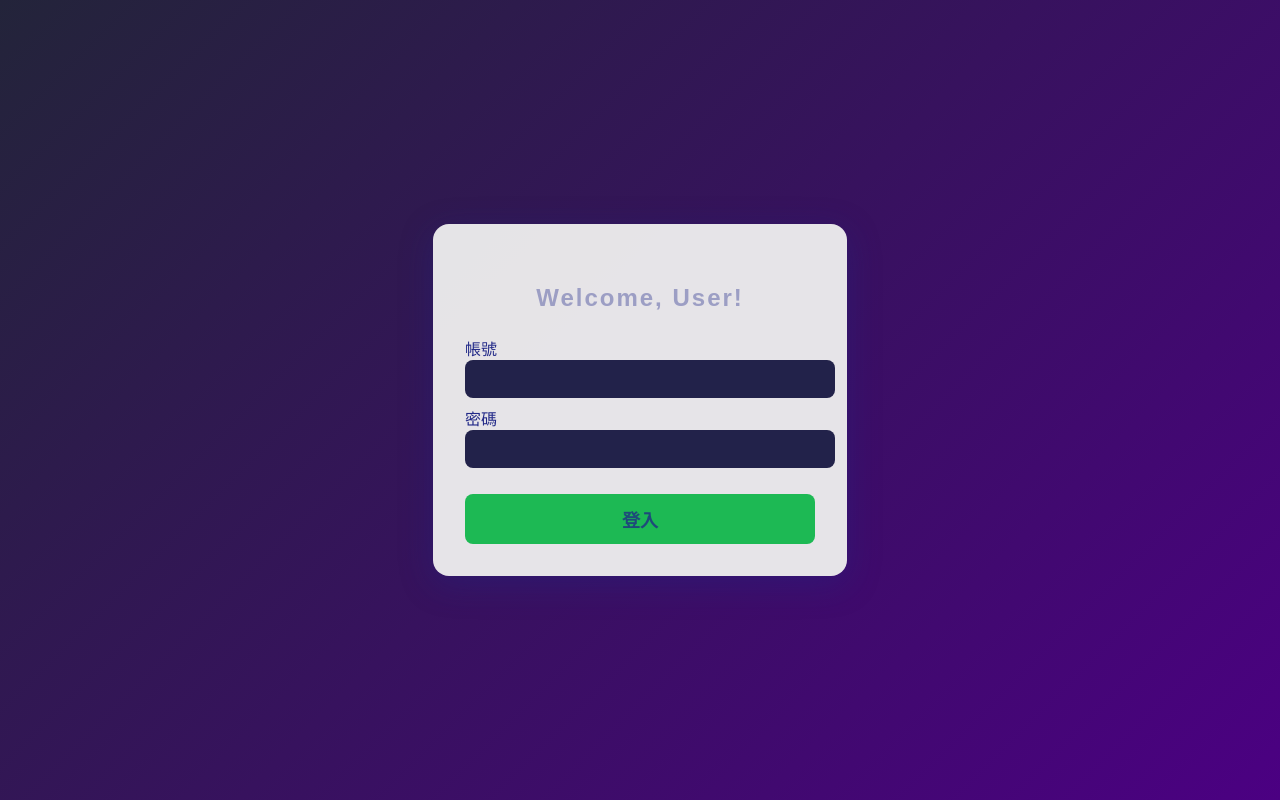
After one commit to princend/lyra, a Django app: page /login/ in a window 1280 px wide. The commit adds this page. Run offline with Django 4.2, Linux system fonts and the light colour scheme; style sheets or scripts are compiled from the project's sources.

Commit message:
新增登入頁面

```diff
--- a/lyra/urls.py
+++ b/lyra/urls.py
@@ -7,6 +7,7 @@ urlpatterns = [
     path('', views.index, name='index'),
     path('search',views.search,name='search'),
     path("__reload__/", include("django_browser_reload.urls")),
+    path('login/', views.login_view, name='login'),
 ]
 
 if settings.DEBUG:
--- a/lyra/views.py
+++ b/lyra/views.py
@@ -4,9 +4,11 @@ import requests
 import pandas as pd
 import pdfplumber
 import docx
-from django.shortcuts import render
+from django.shortcuts import render, redirect
 from django.conf import settings
 from django.apps import apps
+from django.contrib.auth import authenticate, login
+from django.contrib import messages
 
 from django.views.decorators.csrf import csrf_exempt
 import cv2
@@ -206,3 +208,15 @@ def send_image_to_api(image_file):
     except Exception as error:
         print('error is ',error)
         print('傳輸圖片檔案錯誤')
+
+def login_view(request):
+    if request.method == 'POST':
+        username = request.POST.get('username')
+        password = request.POST.get('password')
+        user = authenticate(request, username=username, password=password)
+        if user is not None:
+            login(request, user)
+            return redirect('/')  # 登入成功後導向首頁，可依需求修改
+        else:
+            messages.error(request, '帳號或密碼錯誤')
+    return render(request, 'login.html')
--- a/templates/index.html
+++ b/templates/index.html
@@ -747,7 +747,7 @@
                 </div>
                 <div class="actions">
                     <!-- <button class="install-btn">Install App</button> -->
-                    <button class="sign-in-btn">
+                    <button class="sign-in-btn" onclick="window.location.href='/login/'">
                         <i class="fa fa-user" aria-hidden="true"></i>
                         Sign In</button>
                 </div>
--- /dev/null
+++ b/templates/login.html
@@ -0,0 +1,100 @@
+<!DOCTYPE html>
+<html lang="zh-Hant">
+<head>
+    <meta charset="UTF-8">
+    <title>Welcome 歡迎!!!</title>
+    <link rel="stylesheet" href="/static/styles/styles.scss">
+    <style>
+        body {
+            min-height: 100vh;
+            /* 使用深色漸層背景 */
+            background: linear-gradient(135deg, #23243a 0%, #4B0082 100%);
+            display: flex;
+            align-items: center;
+            justify-content: center;
+        }
+        .login-card {
+            background: rgba(240, 240, 240, 0.95);
+            padding: 40px 32px 32px 32px;
+            border-radius: 16px;
+            box-shadow: 0 8px 32px 0 rgba(31, 38, 135, 0.37);
+            width: 100%;
+            max-width: 350px;
+            color: var(--text-color);
+            display: flex;
+            flex-direction: column;
+            align-items: center;
+        }
+        .login-card h2 {
+            margin-bottom: 24px;
+            color: rgba(31, 38, 135, 0.37);
+            letter-spacing: 2px;
+        }
+        .login-card label {
+            align-self: flex-start;
+            margin-bottom: 6px;
+            margin-top: 12px;
+            color: rgba(31, 38, 135, 0.99);
+        }
+        .login-card input[type="text"],
+        .login-card input[type="password"] {
+            width: 100%;
+            padding: 10px;
+            border-radius: 8px;
+            border: none;
+            margin-bottom: 8px;
+            background: #22224a;
+            color: #fff;
+            font-size: 16px;
+        }
+        .login-card button {
+            width: 100%;
+            padding: 12px;
+            border-radius: 8px;
+            border: none;
+            background: var(--secondary-color);
+            color: rgba(31, 38, 135, 0.75);
+            font-size: 18px;
+            font-weight: bold;
+            cursor: pointer;
+            margin-top: 18px;
+            transition: background 0.2s;
+        }
+        .login-card button:hover {
+            background: #C0C9EE;
+            color:white;
+        }
+        .login-card ul {
+            padding: 0;
+            margin-bottom: 10px;
+            width: 100%;
+        }
+        .login-card li {
+            color: #ff6b6b;
+            list-style: none;
+            font-size: 15px;
+            margin-bottom: 4px;
+        }
+    </style>
+</head>
+<body>
+    <div class="login-card">
+        <h2>Welcome, User!</h2>
+        {% if messages %}
+            <ul>
+            {% for message in messages %}
+                <li>{{ message }}</li>
+            {% endfor %}
+            </ul>
+        {% endif %}
+        <form method="post">
+            {% csrf_token %}
+            <label for="username">帳號</label>
+            <input type="text" id="username" name="username" required>
+            <label for="password">密碼</label>
+            <input type="password" id="password" name="password" required>
+            <button type="submit">登入</button>
+        </form>
+    </div>
+</body>
+</html>
```
